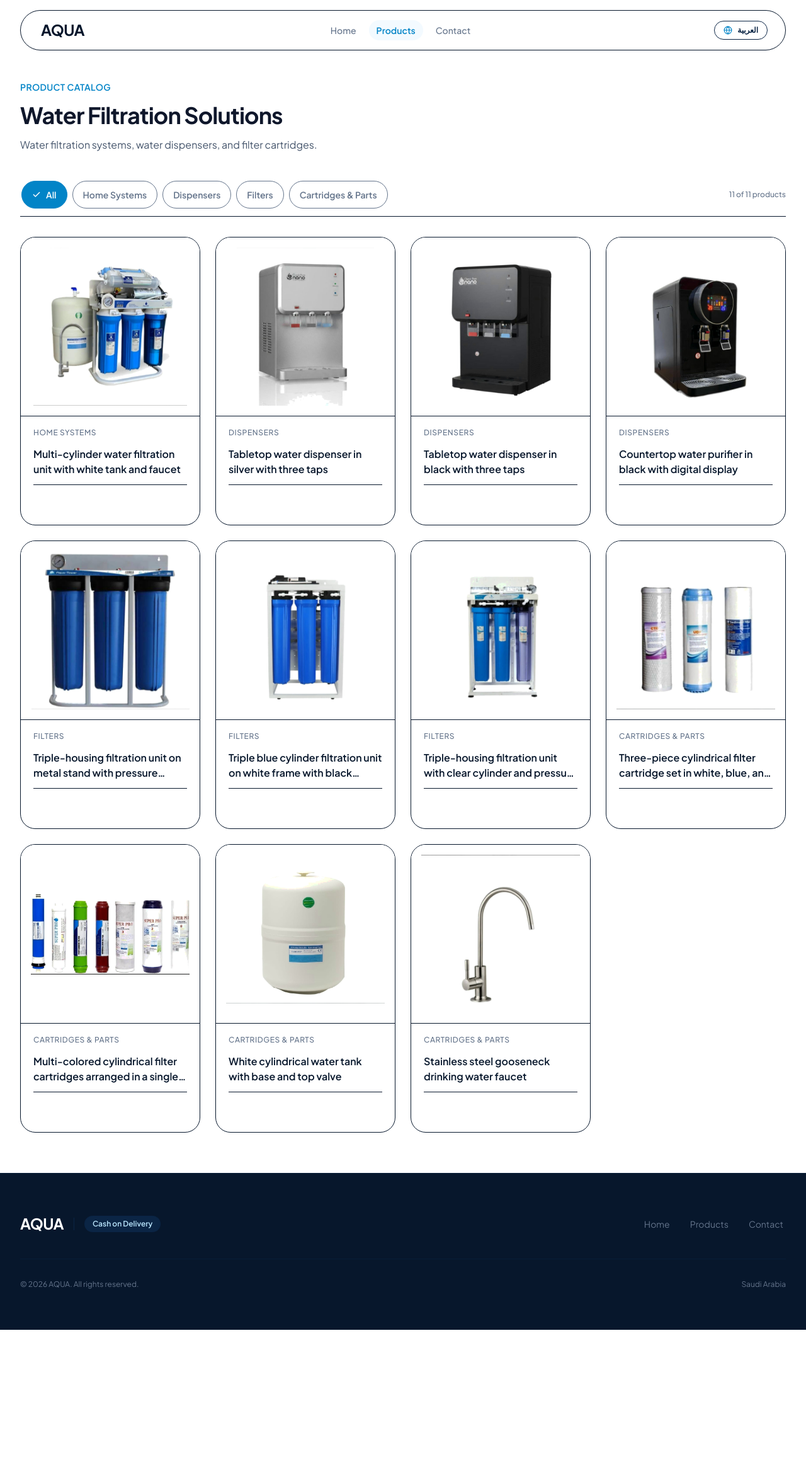
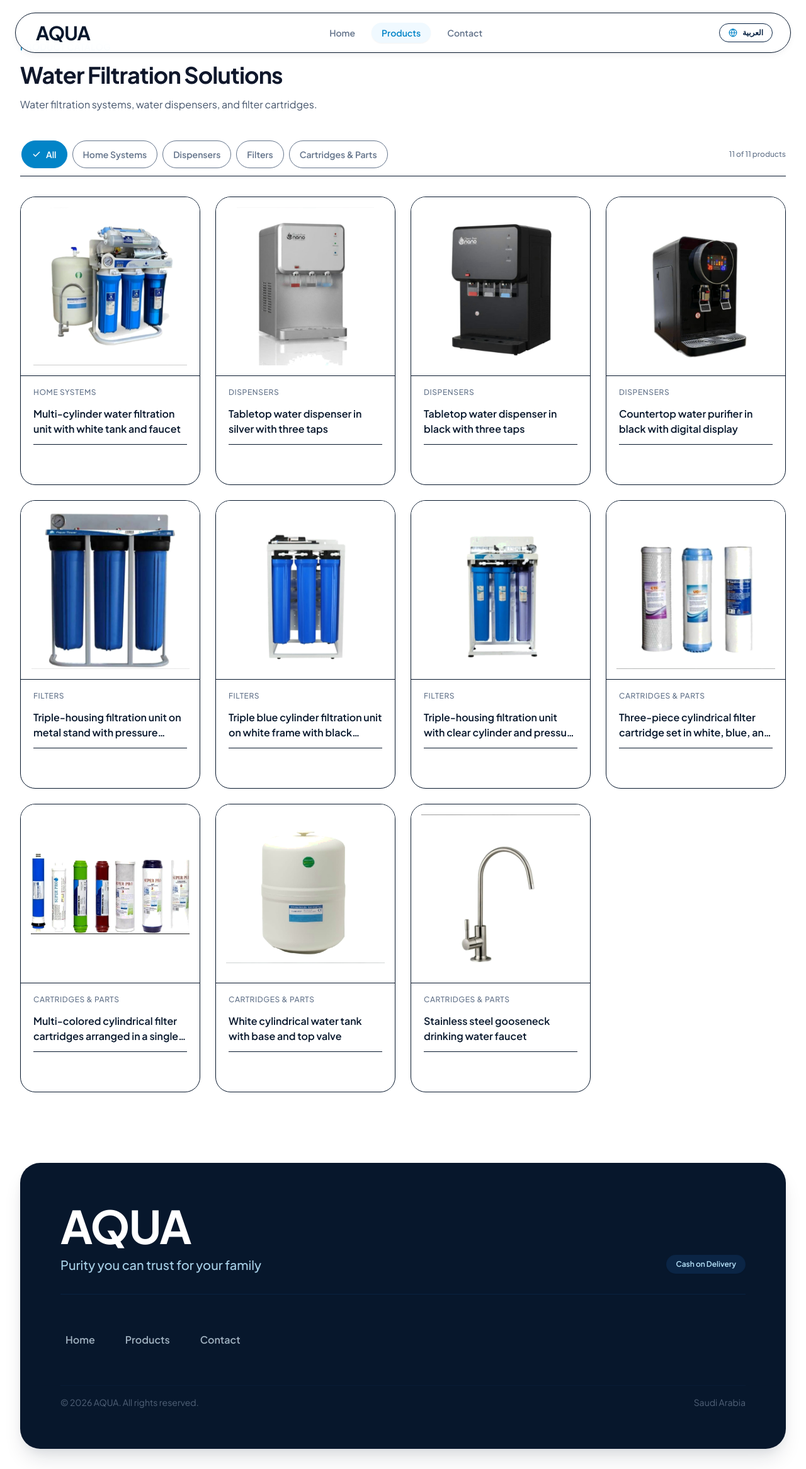
Before and after one commit to RadwanEldaly/Aqua, a Next.js app: page /en/products in a window 1280 px wide. Shown: the whole page at 63% size. Before the commit the page ends 2111 px from the top, so only its background shows below. Built offline with nearby package versions, Linux system fonts and the light colour scheme.

Commit message:
feat(ui): implement reference-aligned floating nav pill, FAB, and feature flags

```diff
--- a/src/app/[locale]/layout.tsx
+++ b/src/app/[locale]/layout.tsx
@@ -5,7 +5,7 @@ import { NextIntlClientProvider } from "next-intl";
 import { routing, type Locale } from "@/i18n/routing";
 import { fontArabic, fontSans } from "@/styles/fonts";
 import { SkipToContent } from "@/components/ui/navigation";
-import { SiteHeader, SiteFooter } from "@/components/navigation";
+import { SiteHeader, SiteFooter, FloatingActionButton } from "@/components/navigation";
 import "@/app/globals.css";
 
 export function generateStaticParams() {
@@ -90,6 +90,7 @@ export default async function LocaleLayout({
             {children}
           </main>
           <SiteFooter />
+          <FloatingActionButton />
         </NextIntlClientProvider>
       </body>
     </html>
--- /dev/null
+++ b/src/components/navigation/cart-trigger.tsx
@@ -0,0 +1,45 @@
+"use client";
+
+import React from "react";
+import { ShoppingBag } from "lucide-react";
+import { useLocale } from "next-intl";
+import { FEATURES } from "@/config/features";
+import { cn } from "@/lib/utils";
+
+export interface CartTriggerProps {
+  count?: number;
+  className?: string;
+  onClick?: () => void;
+}
+
+export function CartTrigger({ count = 0, className, onClick }: CartTriggerProps) {
+  const locale = useLocale();
+
+  // Progressive rollout: rendered only when FEATURES.cart is enabled
+  if (!FEATURES.cart) {
+    return null;
+  }
+
+  return (
+    <button
+      type="button"
+      onClick={onClick}
+      aria-label={
+        locale === "ar"
+          ? `سلة المشتريات (${count} منتجات)`
+          : `Shopping cart (${count} items)`
+      }
+      className={cn(
+        "relative w-10 h-10 rounded-full flex items-center justify-center text-brand-navy hover:text-brand-primary hover:bg-brand-mist/60 transition-colors focus-visible:outline-none focus-visible:ring-2 focus-visible:ring-brand-primary cursor-pointer",
+        className
+      )}
+    >
+      <ShoppingBag className="w-5 h-5" aria-hidden="true" />
+      {count > 0 && (
+        <span className="absolute -top-1 -end-1 w-5 h-5 rounded-full bg-brand-primary text-white text-[11px] font-bold flex items-center justify-center shadow-subtle">
+          {count}
+        </span>
+      )}
+    </button>
+  );
+}
--- /dev/null
+++ b/src/components/navigation/floating-action-button.tsx
@@ -0,0 +1,42 @@
+"use client";
+
+import React from "react";
+import { MessageCircle } from "lucide-react";
+import { useLocale, useTranslations } from "next-intl";
+import { buildWhatsAppUrl } from "@/lib/whatsapp";
+import { cn } from "@/lib/utils";
+
+export interface FloatingActionButtonProps {
+  className?: string;
+}
+
+export function FloatingActionButton({ className }: FloatingActionButtonProps) {
+  const locale = useLocale();
+  const t = useTranslations("HomePage.whatsappBand");
+  const whatsappUrl = buildWhatsAppUrl(t("whatsappPrefill"));
+
+  // Hidden completely if WhatsApp number is unconfigured (Zero layout shift)
+  if (!whatsappUrl) {
+    return null;
+  }
+
+  return (
+    <aside aria-label={locale === "ar" ? "زر التواصل السريع" : "Quick contact button"}>
+      <a
+        href={whatsappUrl}
+        target="_blank"
+        rel="noopener noreferrer"
+        aria-label={t("title")}
+        className={cn(
+          "fixed z-40 w-14 h-14 rounded-full bg-brand-primary hover:bg-brand-primary-hover text-white shadow-elevated",
+          "flex items-center justify-center transition-all duration-200 hover:scale-105 active:scale-95",
+          "focus-visible:outline-none focus-visible:ring-2 focus-visible:ring-brand-primary focus-visible:ring-offset-2",
+          "bottom-[calc(1.5rem+env(safe-area-inset-bottom,0px))] end-[calc(1.5rem+env(safe-area-inset-right,0px))]",
+          className
+        )}
+      >
+        <MessageCircle className="w-6 h-6 shrink-0" aria-hidden="true" />
+      </a>
+    </aside>
+  );
+}
--- a/src/components/navigation/index.ts
+++ b/src/components/navigation/index.ts
@@ -1,2 +1,5 @@
 export { SiteHeader } from "./site-header";
 export { SiteFooter } from "./site-footer";
+export { FloatingActionButton } from "./floating-action-button";
+export { SearchTrigger } from "./search-trigger";
+export { CartTrigger } from "./cart-trigger";
--- /dev/null
+++ b/src/components/navigation/search-trigger.tsx
@@ -0,0 +1,35 @@
+"use client";
+
+import React from "react";
+import { Search } from "lucide-react";
+import { useLocale } from "next-intl";
+import { FEATURES } from "@/config/features";
+import { cn } from "@/lib/utils";
+
+export interface SearchTriggerProps {
+  className?: string;
+  onClick?: () => void;
+}
+
+export function SearchTrigger({ className, onClick }: SearchTriggerProps) {
+  const locale = useLocale();
+
+  // Progressive rollout: rendered only when FEATURES.search is enabled
+  if (!FEATURES.search) {
+    return null;
+  }
+
+  return (
+    <button
+      type="button"
+      onClick={onClick}
+      aria-label={locale === "ar" ? "البحث في المنتجات" : "Search products"}
+      className={cn(
+        "w-10 h-10 rounded-full flex items-center justify-center text-brand-navy hover:text-brand-primary hover:bg-brand-mist/60 transition-colors focus-visible:outline-none focus-visible:ring-2 focus-visible:ring-brand-primary cursor-pointer",
+        className
+      )}
+    >
+      <Search className="w-5 h-5" aria-hidden="true" />
+    </button>
+  );
+}
--- a/src/components/navigation/site-footer.tsx
+++ b/src/components/navigation/site-footer.tsx
@@ -1,10 +1,10 @@
 import React from "react";
 import { useLocale, useTranslations } from "next-intl";
 import { Link } from "@/i18n/routing";
-import { Container } from "@/components/ui/container";
 
 export function SiteFooter() {
   const locale = useLocale() as "ar" | "en";
+  const tCommon = useTranslations("Common");
   const tNav = useTranslations("Navigation");
   const tFooter = useTranslations("Footer");
 
@@ -17,36 +17,41 @@ export function SiteFooter() {
   ];
 
   return (
-    <footer className="bg-brand-deep text-brand-surface py-12 sm:py-16 border-t border-brand-navy/60">
-      <Container size="lg">
-        <div className="flex flex-col md:flex-row items-center justify-between gap-8 pb-10 border-b border-brand-navy/50">
-          {/* Brand & COD Badge */}
-          <div className="flex flex-col sm:flex-row items-center gap-4 text-center sm:text-start">
-            <span className="text-2xl font-extrabold text-brand-surface leading-[1.3] ltr:tracking-tight">
+    <footer className="w-full px-4 sm:px-6 lg:px-8 pb-6 sm:pb-8 pt-8 sm:pt-12">
+      <div className="max-w-7xl mx-auto rounded-[2rem] bg-brand-deep text-white p-8 sm:p-12 lg:p-16 shadow-elevated flex flex-col justify-between gap-10 sm:gap-14">
+        {/* Top Section: Oversized Wordmark, Tagline, COD Badge */}
+        <div className="flex flex-col lg:flex-row lg:items-end justify-between gap-8 pb-8 border-b border-brand-navy/80">
+          <div className="flex flex-col gap-3">
+            <span className="text-4xl sm:text-6xl lg:text-7xl font-black text-white leading-none tracking-tight">
               {brandMark}
             </span>
-            <span className="hidden sm:inline-block w-px h-5 bg-brand-navy" aria-hidden="true" />
-            <span className="text-xs font-semibold px-3 py-1 rounded-full bg-brand-navy text-aqua-200 border border-brand-navy/80">
+            <p className="text-aqua-200/90 text-base sm:text-lg lg:text-xl font-medium max-w-md">
+              <bdi>{tCommon("tagline")}</bdi>
+            </p>
+          </div>
+
+          <div className="flex items-center gap-3">
+            <span className="text-xs font-semibold px-3.5 py-1.5 rounded-full bg-brand-navy text-aqua-200 border border-brand-navy/80 shadow-subtle">
               <bdi>{tFooter("codNotice")}</bdi>
             </span>
           </div>
+        </div>
 
-          {/* Localized Navigation Links */}
-          <nav aria-label="Footer Navigation" className="flex flex-wrap items-center justify-center gap-4 sm:gap-6 text-sm">
+        {/* Middle Section: Localized Navigation Links */}
+        <nav aria-label="Footer Navigation" className="flex flex-wrap items-center gap-4 sm:gap-8 text-sm sm:text-base font-semibold">
           {navLinks.map((link) => (
             <Link
               key={link.href}
               href={link.href}
-                className="text-text-subtle-accessible hover:text-brand-surface transition-colors focus-visible:outline-none focus-visible:ring-2 focus-visible:ring-brand-primary rounded-md px-1"
+              className="text-aqua-100/70 hover:text-white transition-colors focus-visible:outline-none focus-visible:ring-2 focus-visible:ring-brand-primary rounded-lg px-2 py-1"
             >
               {link.label}
             </Link>
           ))}
         </nav>
-        </div>
 
-        {/* Copyright Notice */}
-        <div className="pt-8 flex flex-col sm:flex-row items-center justify-between gap-4 text-xs text-text-subtle-accessible">
+        {/* Bottom Section: Copyright & Location */}
+        <div className="pt-4 flex flex-col sm:flex-row items-center justify-between gap-4 text-xs sm:text-sm text-text-subtle-accessible/80 border-t border-brand-navy/40">
           <p>
             © {new Date().getFullYear()} {brandMark}. <bdi>{tFooter("rights")}</bdi>
           </p>
@@ -54,7 +59,7 @@ export function SiteFooter() {
             {locale === "ar" ? "المملكة العربية السعودية" : "Saudi Arabia"}
           </p>
         </div>
-      </Container>
+      </div>
     </footer>
   );
 }
--- a/src/components/navigation/site-header.tsx
+++ b/src/components/navigation/site-header.tsx
@@ -10,6 +10,8 @@ import {
   NavLink,
 } from "@/components/ui/navigation";
 import { LanguageSwitcher } from "@/components/common/language-switcher";
+import { SearchTrigger } from "./search-trigger";
+import { CartTrigger } from "./cart-trigger";
 
 export function SiteHeader() {
   const locale = useLocale() as "ar" | "en";
@@ -31,7 +33,8 @@ export function SiteHeader() {
         brand={
           <Link
             href="/"
-            className="text-xl sm:text-2xl font-extrabold text-brand-deep hover:text-brand-primary transition-colors focus-visible:outline-none focus-visible:ring-2 focus-visible:ring-brand-primary rounded-lg px-1 leading-[1.3] ltr:tracking-tight"
+            aria-label={brandMark}
+            className="text-2xl sm:text-3xl font-black text-brand-deep hover:text-brand-primary transition-colors focus-visible:outline-none focus-visible:ring-2 focus-visible:ring-brand-primary rounded-lg px-1 leading-none tracking-tight"
           >
             <span>{brandMark}</span>
           </Link>
@@ -48,13 +51,19 @@ export function SiteHeader() {
             })}
           </>
         }
-        actions={<LanguageSwitcher />}
+        actions={
+          <div className="flex items-center gap-1.5 sm:gap-2.5">
+            <SearchTrigger />
+            <CartTrigger />
+            <LanguageSwitcher />
+          </div>
+        }
         mobileTrigger={
           <button
             type="button"
             onClick={() => setDrawerOpen(true)}
             aria-label={locale === "ar" ? "فتح القائمة الرئيسية" : "Open main menu"}
-            className="w-10 h-10 rounded-full flex items-center justify-center text-brand-navy hover:text-brand-primary hover:bg-brand-mist transition-colors focus-visible:outline-none focus-visible:ring-2 focus-visible:ring-brand-primary cursor-pointer"
+            className="w-10 h-10 rounded-full flex items-center justify-center text-brand-navy hover:text-brand-primary hover:bg-brand-mist transition-colors focus-visible:outline-none focus-visible:ring-2 focus-visible:ring-brand-primary cursor-pointer shrink-0"
           >
             <Menu className="w-5 h-5" aria-hidden="true" />
           </button>
@@ -75,7 +84,7 @@ export function SiteHeader() {
           </div>
         }
       >
-        <nav aria-label="Mobile Navigation" className="flex flex-col gap-1">
+        <nav aria-label="Mobile Navigation" className="flex flex-col gap-2">
           {navLinks.map((link) => {
             const isActive = pathname === link.href;
             return (
@@ -83,9 +92,9 @@ export function SiteHeader() {
                 key={link.href}
                 href={link.href}
                 onClick={() => setDrawerOpen(false)}
-                className={`px-4 py-3 rounded-xl text-base font-semibold transition-colors focus-visible:outline-none focus-visible:ring-2 focus-visible:ring-brand-primary ${
+                className={`px-4 py-3 rounded-2xl text-base font-bold transition-all focus-visible:outline-none focus-visible:ring-2 focus-visible:ring-brand-primary ${
                   isActive
-                    ? "bg-brand-mist/80 text-brand-primary font-bold"
+                    ? "bg-brand-mist text-brand-primary shadow-subtle"
                     : "text-brand-navy hover:text-brand-primary hover:bg-brand-mist/50"
                 }`}
               >
--- a/src/components/ui/navigation.tsx
+++ b/src/components/ui/navigation.tsx
@@ -56,11 +56,11 @@ export function NavLink({
       onClick={onClick}
       aria-current={isActive ? "page" : undefined}
       className={cn(
-        "relative text-sm font-medium transition-colors duration-150 py-1.5 px-3 rounded-full select-none",
-        "hover:text-brand-primary focus-visible:outline-none focus-visible:ring-2 focus-visible:ring-brand-primary",
+        "relative text-sm font-semibold transition-all duration-150 py-1.5 px-4 rounded-full select-none inline-flex items-center justify-center",
+        "focus-visible:outline-none focus-visible:ring-2 focus-visible:ring-brand-primary",
         isActive
-          ? "text-brand-primary font-semibold bg-brand-mist/80"
-          : "text-text-subtle-accessible hover:bg-brand-mist/60",
+          ? "bg-brand-mist text-brand-primary shadow-subtle"
+          : "text-text-subtle-accessible hover:text-brand-deep hover:bg-brand-mist/50",
         className
       )}
     >
@@ -89,8 +89,8 @@ export function HeaderShell({
   className,
 }: HeaderShellProps) {
   return (
-    <header className={cn("sticky top-4 z-40 w-full px-4 sm:px-6 lg:px-8", className)}>
-      <div className="max-w-7xl mx-auto flex items-center justify-between h-16 px-5 sm:px-7 rounded-full bg-brand-surface/90 backdrop-blur-md border border-border shadow-subtle">
+    <header className={cn("fixed top-3 sm:top-5 inset-x-0 z-40 px-3 sm:px-6 pointer-events-none flex justify-center", className)}>
+      <div className="pointer-events-auto w-full max-w-7xl h-14 sm:h-16 px-4 sm:px-7 rounded-full bg-white/95 backdrop-blur-md border border-border-subtle/80 shadow-card flex items-center justify-between gap-4">
         {/* Brand Slot */}
         <div className="flex items-center gap-3 shrink-0">{brand}</div>
 
@@ -98,14 +98,14 @@ export function HeaderShell({
         {navigation && (
           <nav
             aria-label="Main Navigation"
-            className="hidden md:flex items-center gap-1 lg:gap-2"
+            className="hidden md:flex items-center gap-1.5 lg:gap-2.5"
           >
             {navigation}
           </nav>
         )}
 
         {/* Utility Actions (Language switcher, search, cart trigger) */}
-        <div className="flex items-center gap-2 sm:gap-3">
+        <div className="flex items-center gap-2 sm:gap-3 shrink-0">
           {actions}
           {mobileTrigger && <div className="flex md:hidden">{mobileTrigger}</div>}
         </div>
--- /dev/null
+++ b/src/config/features.ts
@@ -0,0 +1,12 @@
+/**
+ * Feature Flags Configuration
+ *
+ * Controls progressive feature rollout across storefront phases.
+ */
+
+export const FEATURES = {
+  search: false,
+  cart: false,
+} as const;
+
+export type FeatureFlag = keyof typeof FEATURES;
```
Lines whose indentation alone changed are shown as unchanged.
